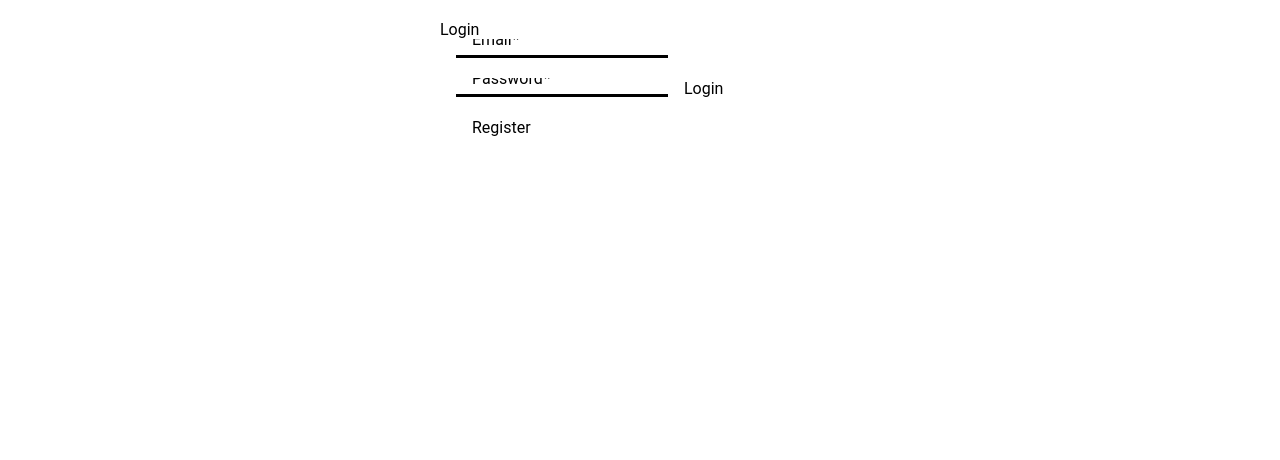
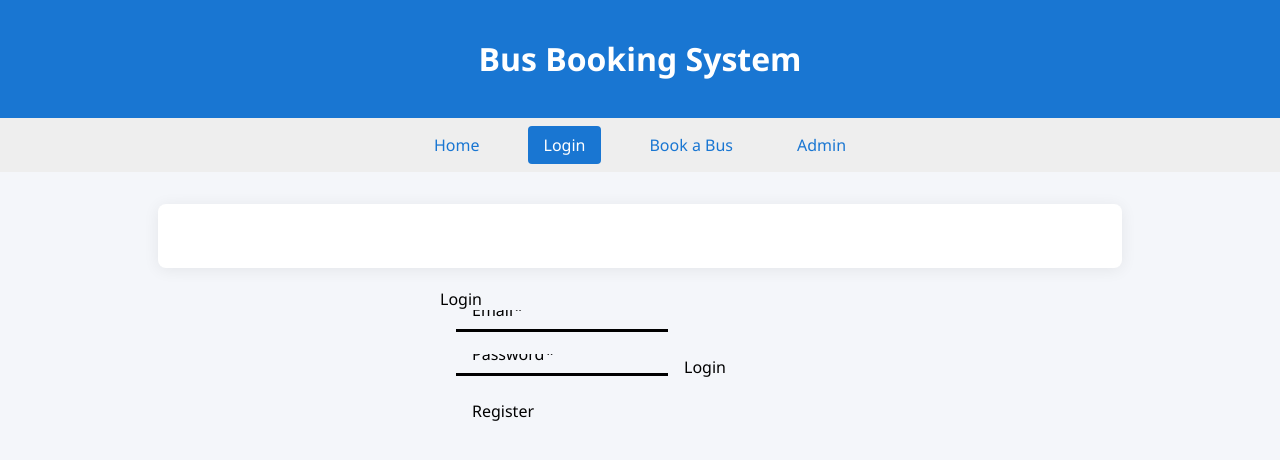
Before and after one commit to vuyyuru-bhanu/bus-booking, an Angular app in the folder frontend/: page /login in a window 1280 px wide. Shown: the top 460 px of the page. Built offline with nearby package versions, Linux system fonts and the light colour scheme; no server answers.

Commit message:
testing nginx

```diff
--- a/frontend/src/app/app.component.css
+++ b/frontend/src/app/app.component.css
@@ -0,0 +1,38 @@
+/* Modern main layout styles */
+.main-header {
+  background: #1976d2;
+  color: #fff;
+  padding: 1rem 2rem;
+  text-align: center;
+  box-shadow: 0 2px 8px rgba(0,0,0,0.05);
+}
+
+.main-nav {
+  display: flex;
+  justify-content: center;
+  gap: 2rem;
+  background: #eee;
+  padding: 0.5rem 0;
+  margin-bottom: 2rem;
+}
+.main-nav a {
+  color: #1976d2;
+  text-decoration: none;
+  font-weight: 500;
+  padding: 0.5rem 1rem;
+  border-radius: 4px;
+  transition: background 0.2s;
+}
+.main-nav a.active, .main-nav a:hover {
+  background: #1976d2;
+  color: #fff;
+}
+
+.main-content {
+  max-width: 900px;
+  margin: 0 auto;
+  padding: 2rem;
+  background: #fff;
+  border-radius: 8px;
+  box-shadow: 0 2px 16px rgba(0,0,0,0.07);
+}
--- a/frontend/src/app/app.component.html
+++ b/frontend/src/app/app.component.html
@@ -1,41 +1,16 @@
-<script type="text/javascript">
-        var gk_isXlsx = false;
-        var gk_xlsxFileLookup = {};
-        var gk_fileData = {};
-        function filledCell(cell) {
-          return cell !== '' && cell != null;
-        }
-        function loadFileData(filename) {
-        if (gk_isXlsx && gk_xlsxFileLookup[filename]) {
-            try {
-                var workbook = XLSX.read(gk_fileData[filename], { type: 'base64' });
-                var firstSheetName = workbook.SheetNames[0];
-                var worksheet = workbook.Sheets[firstSheetName];
+<header class="main-header">
+  <h1>Bus Booking System</h1>
+</header>
 
-                // Convert sheet to JSON to filter blank rows
-                var jsonData = XLSX.utils.sheet_to_json(worksheet, { header: 1, blankrows: false, defval: '' });
-                // Filter out blank rows (rows where all cells are empty, null, or undefined)
-                var filteredData = jsonData.filter(row => row.some(filledCell));
+<nav class="main-nav">
+  <a routerLink="/" routerLinkActive="active" [routerLinkActiveOptions]="{exact:true}">Home</a>
+  <a routerLink="/login" routerLinkActive="active">Login</a>
+  <a routerLink="/booking" routerLinkActive="active">Book a Bus</a>
+  <a routerLink="/admin" routerLinkActive="active">Admin</a>
+</nav>
 
-                // Heuristic to find the header row by ignoring rows with fewer filled cells than the next row
-                var headerRowIndex = filteredData.findIndex((row, index) =>
-                  row.filter(filledCell).length >= filteredData[index + 1]?.filter(filledCell).length
-                );
-                // Fallback
-                if (headerRowIndex === -1 || headerRowIndex > 25) {
-                  headerRowIndex = 0;
-                }
-
-                // Convert filtered JSON back to CSV
-                var csv = XLSX.utils.aoa_to_sheet(filteredData.slice(headerRowIndex)); // Create a new sheet from filtered array of arrays
-                csv = XLSX.utils.sheet_to_csv(csv, { header: 1 });
-                return csv;
-            } catch (e) {
-                console.error(e);
-                return "";
-            }
-        }
-        return gk_fileData[filename] || "";
-        }
-        </script><app-notification></app-notification>
+<main class="main-content">
+  <router-outlet></router-outlet>
+  <app-notification></app-notification>
+</main>
 <router-outlet></router-outlet>
--- a/frontend/src/styles.css
+++ b/frontend/src/styles.css
@@ -1,5 +1,7 @@
 /* Global styles */
 body {
   margin: 0;
-  font-family: Roboto, Arial, sans-serif;
+  font-family: 'Segoe UI', Roboto, Arial, sans-serif;
+  background: #f4f6fa;
+  min-height: 100vh;
 }
```
